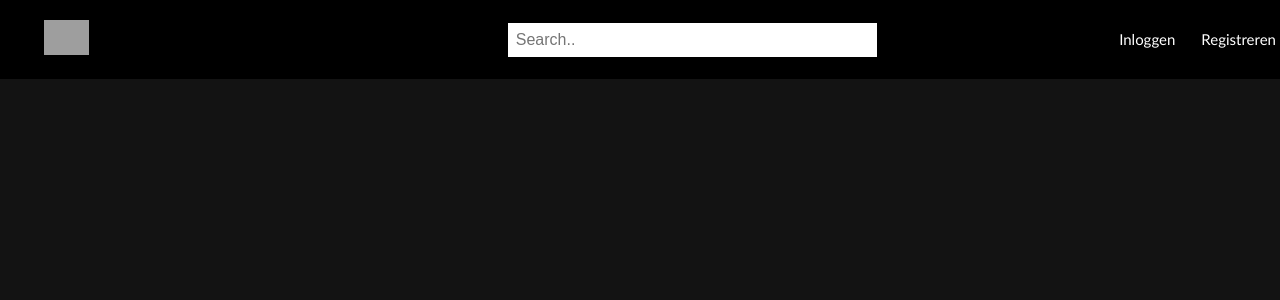
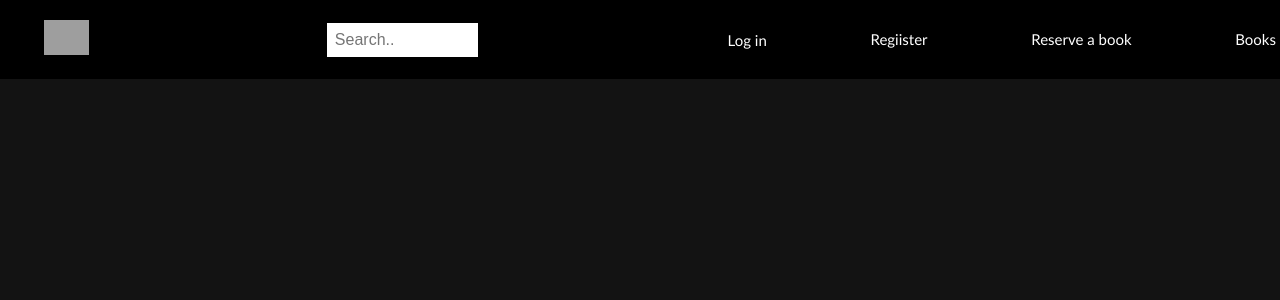
Before and after one commit to Firey-event559/Project-5, a PHP site: page / in a window 1280 px wide. Shown: the top 300 px of the page. Run offline with PHP 8.4, Linux system fonts and the light colour scheme; grey boxes are pictures that could not be loaded.

Commit message:
Added 2 pages and nav bar changed to english

```diff
--- /dev/null
+++ b/Code/boeken.php
@@ -0,0 +1 @@
+{\rtf1}
--- /dev/null
+++ b/Code/book_reserveren.php
@@ -0,0 +1 @@
+{\rtf1}
--- a/Code/main.css
+++ b/Code/main.css
@@ -28,11 +28,11 @@ nav.Navbar_color ul li {
   display: flex;
   align-items: center;
   justify-content: center;
-  width: 60%;
+  width: 35%;
 }
 
 .searchbar input[type="search"] {
-  width: 50%;
+  width: 35%;
   border: none;
   padding: 0.5rem;
   font-size: 1rem;
@@ -42,7 +42,6 @@ nav.Navbar_color ul li {
 .logo {
   width: 45px;
   height: 35px;
-  margin-right: 14em;
 }
 .nav_pagina_links {
   text-decoration: none;
@@ -54,10 +53,12 @@ nav.Navbar_color ul li {
 }
 .nav_pagina_links-inloggen {
   text-decoration: none;
+  display: flex;
+  text-align: center;
+  gap: 10px;
   color: white;
   font-size: 15px;
-  padding-right: 10px;
-  padding-left: 35px;
+
   font-family: "Trebuchet MS", "Lucida Sans Unicode", "Lucida Grande",
     "Lucida Sans", Arial, sans-serif;
 }
--- a/Code/nav.php
+++ b/Code/nav.php
@@ -18,10 +18,16 @@
                 <input type="search" placeholder="Search..">
             </li>
             <li>
-                <a class="nav_pagina_links-inloggen" href="inloggen.php">Inloggen</a>
+                <a class="nav_pagina_links-inloggen" href="inloggen.php">Log in</a>
             </li>
             <li>
-                <a class="nav_pagina_links" href="account_registeren.php">Registreren</a>
+                <a class="nav_pagina_links" href="account_registeren.php">Regiister</a>
+            </li>
+            <li>
+                <a class="nav_pagina_links" href="boek_reserveren.php">Reserve a book</a>
+            </li>
+            <li>
+                <a class="nav_pagina_links" href="boeken.php">Books</a>
             </li>
 
 
```
Also changed, not shown: Code/inloggen.php (+7 -2 lines).
